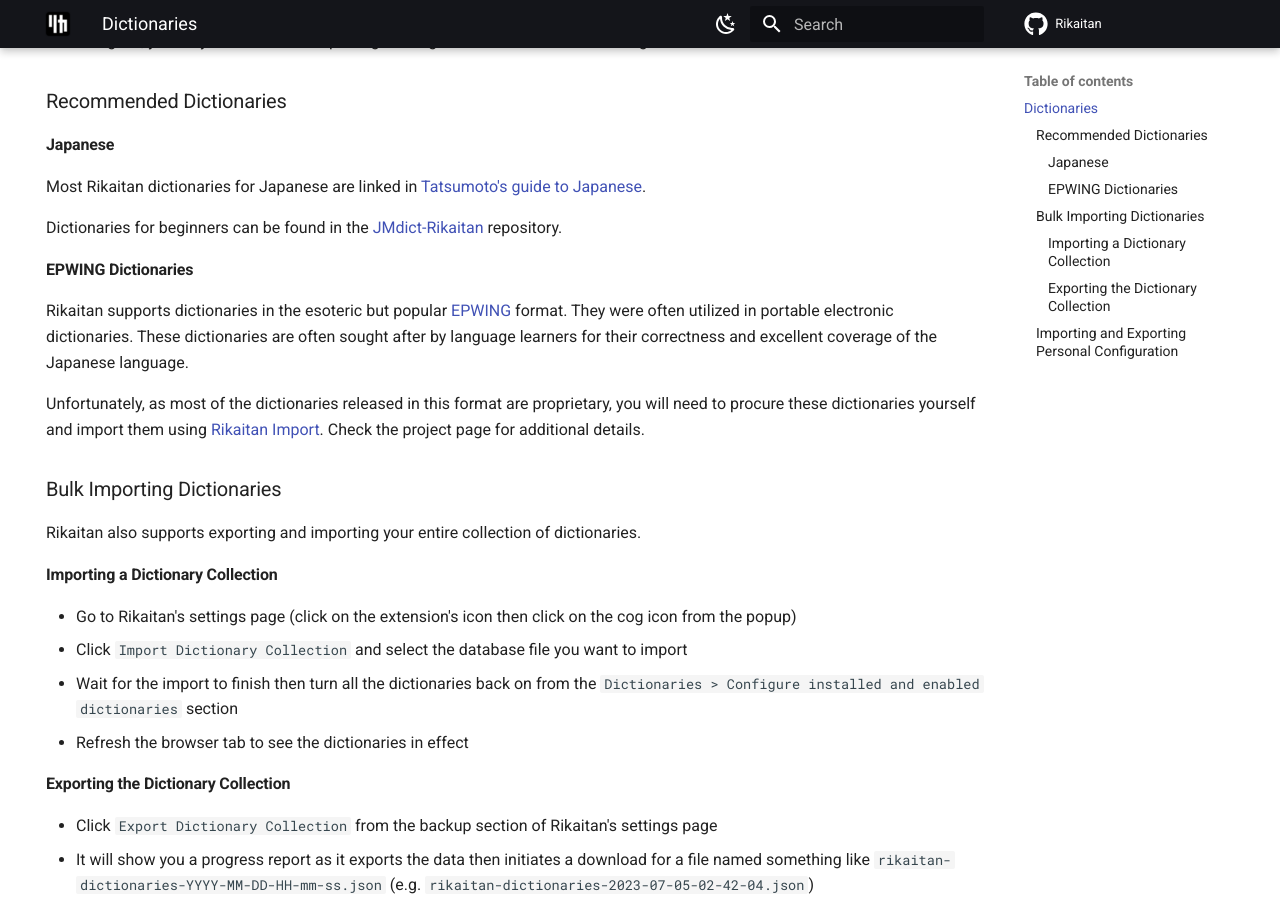
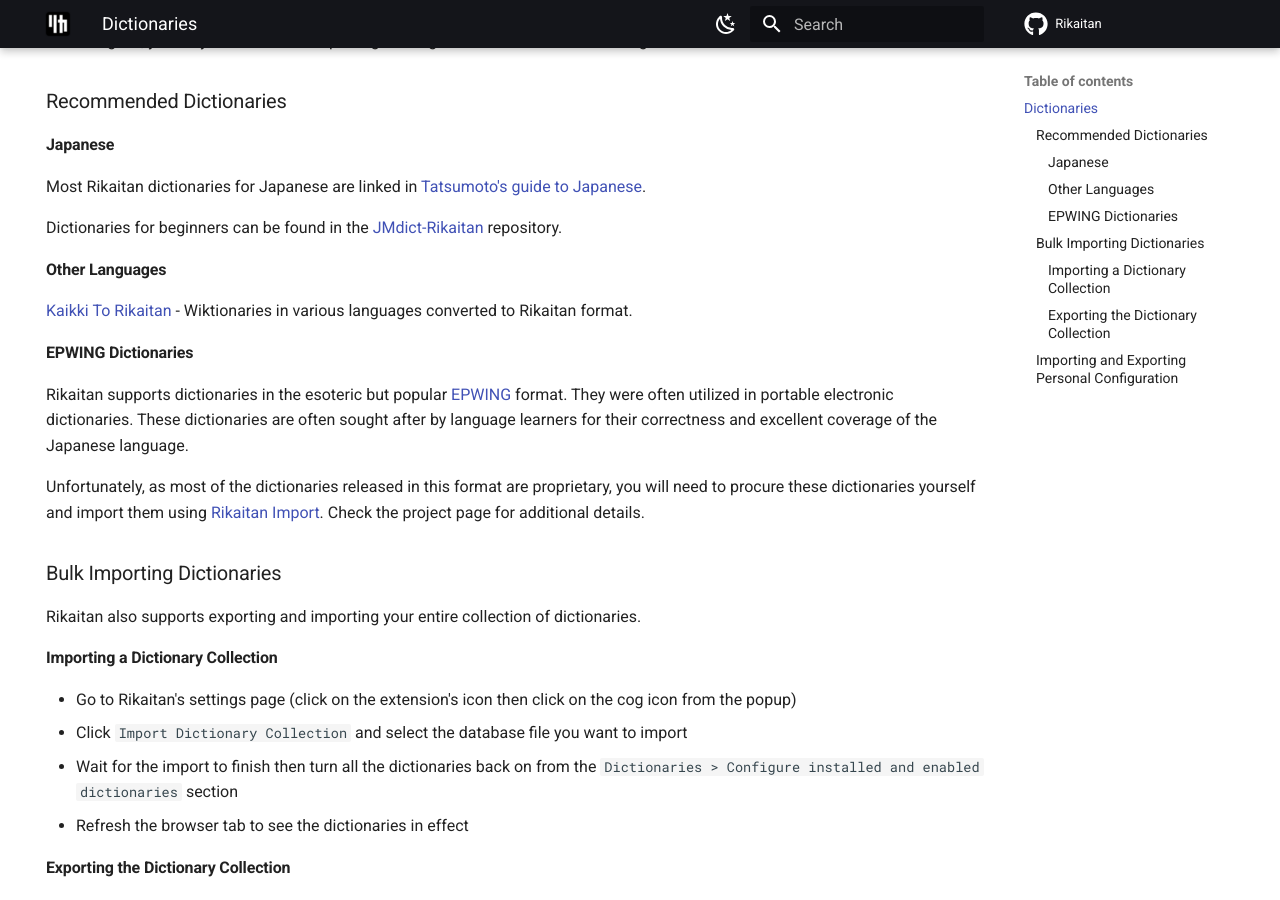
Before and after one commit to rikaitan/rikaitan.github.io, an MkDocs documentation site: the page built from docs/dictionaries/index.md, in a window 1280 px wide and 900 px high, scrolled down 359 px. Built offline with MkDocs 1.6.1 and Material for MkDocs 9.7.7, drawn with Linux system fonts in a browser that asks for light colours; comment, search, counter and statistics services are not loaded.

Commit message:
add link to Wiktionaries

```diff
--- a/docs/dictionaries/index.md
+++ b/docs/dictionaries/index.md
@@ -22,6 +22,10 @@ Most Rikaitan dictionaries for Japanese are linked in
 
 Dictionaries for beginners can be found in the
 [JMdict-Rikaitan](https://github.com/Ajatt-Tools/jmdict-rikaitan) repository.
+
+#### Other Languages
+
+[Kaikki To Rikaitan](https://github.com/Ajatt-Tools/kaikki-to-rikaitan/blob/master/downloads.md) - Wiktionaries in various languages converted to Rikaitan format.
 
 #### EPWING Dictionaries
 
```
